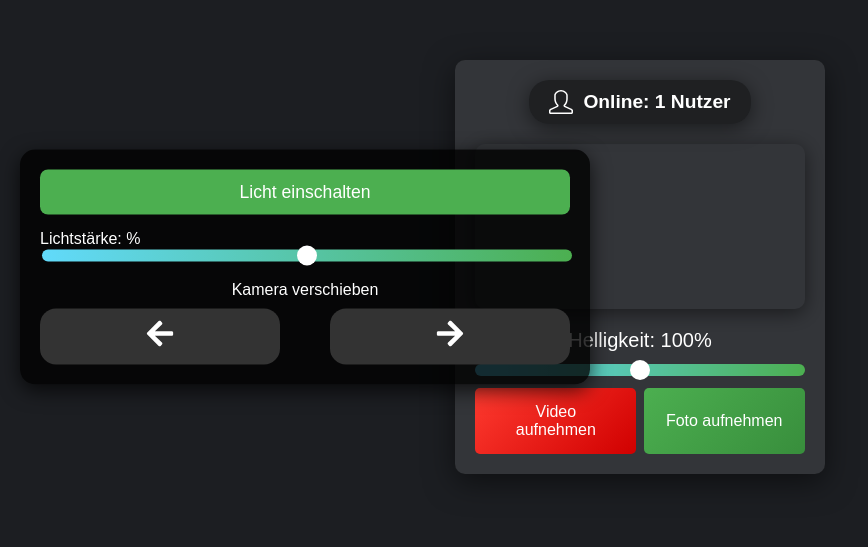
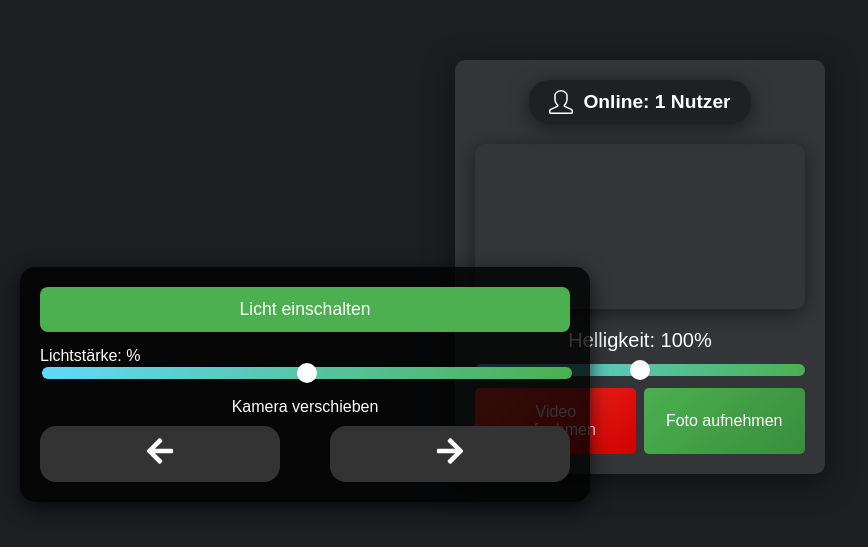
Before and after one commit to ubejdullah/webcam-recorder, a React (Vite) app: page / in a window 1280 px wide. Shown: the part 133-680 px from the top of the page, without its empty margins (0-868 px from the left). Built offline with nearby package versions, Linux system fonts and the light colour scheme; no server answers.

Commit message:
Die verschiedenen Componenten wie CamVideo und ControlComponent kann man nun beliebig verschieben.

```diff
--- a/package.json
+++ b/package.json
@@ -12,6 +12,7 @@
   "dependencies": {
     "react": "^18.3.1",
     "react-dom": "^18.3.1",
+    "react-draggable": "^4.4.6",
     "react-icons": "^5.3.0",
     "react-router-dom": "^6.27.0"
   },
--- a/src/components/CamVideo.jsx
+++ b/src/components/CamVideo.jsx
@@ -1,5 +1,6 @@
 import React, { useRef, useEffect, useState } from 'react';
 import { SlUser } from 'react-icons/sl';  // Importiere das SlUser Icon
+import Draggable from 'react-draggable';  // Importiere die Draggable-Komponente
 import './CamVideo.css';
 
 const CamVideo = () => {
@@ -18,7 +19,7 @@ const CamVideo = () => {
           videoRef.current.srcObject = stream;
 
           mediaRecorderRef.current = new MediaRecorder(stream, {
-                        mimeType: 'video/webm; codecs=vp8, opus'
+            mimeType: 'video/webm; codecs=vp8, opus',
           });
 
           mediaRecorderRef.current.ondataavailable = (event) => {
@@ -28,7 +29,7 @@ const CamVideo = () => {
           };
         }
       } catch (error) {
-                console.error("Error accessing webcam: ", error);
+        console.error('Error accessing webcam: ', error);
       }
     };
 
@@ -83,6 +84,7 @@ const CamVideo = () => {
   };
 
   return (
+    <Draggable>
       <div className={`container ${recording ? 'recording' : ''}`}>
         {/* Anzeige für Online-Nutzer */}
         <div className="online-users-container">
@@ -98,8 +100,11 @@ const CamVideo = () => {
             filter: `brightness(${brightness}%)`,
           }}
         ></video>
+
         <div className="controls">
-                <label htmlFor="brightness" className="brightness-label">Helligkeit: {brightness}%</label>
+          <label htmlFor="brightness" className="brightness-label">
+            Helligkeit: {brightness}%
+          </label>
           <input
             type="range"
             id="brightness"
@@ -124,6 +129,7 @@ const CamVideo = () => {
           )}
         </div>
       </div>
+    </Draggable>
   );
 };
 
--- a/src/components/ControlComponent.jsx
+++ b/src/components/ControlComponent.jsx
@@ -1,11 +1,11 @@
 import React, { useState } from 'react';
 import './ControlComponent.css'; // Styles für die Steuerkomponente
 import { FaArrowLeft, FaArrowRight } from 'react-icons/fa'; // Importiere Pfeil-Icons von React Icons
+import Draggable from 'react-draggable'; // Importiere Draggable
 
 const ControlComponent = ({ onBrightnessChange, onLightToggle, lightState, brightness, onDrag }) => {
   const [localBrightness, setLocalBrightness] = useState(brightness);
   const [isLightOn, setisLightOn] = useState(lightState); // Verwende 'lightState' für das Prop
-
 
   const LightOn = () => {
     // Licht ein-/ausschalten
@@ -23,9 +23,13 @@ const ControlComponent = ({ onBrightnessChange, onLightToggle, lightState, brigh
   };
 
   return (
+    <Draggable>
       <div className="control-container">
         <div className="light-toggle">
-        <button onClick={isLightOn ?  LightOff : LightOn} className={`light-toggle-button ${isLightOn ? 'on' : 'off'}`}>
+          <button
+            onClick={isLightOn ? LightOff : LightOn}
+            className={`light-toggle-button ${isLightOn ? 'on' : 'off'}`}
+          >
             {isLightOn ? 'Licht ausschalten' : 'Licht einschalten'}
           </button>
         </div>
@@ -49,6 +53,7 @@ const ControlComponent = ({ onBrightnessChange, onLightToggle, lightState, brigh
           </div>
         </div>
       </div>
+    </Draggable>
   );
 };
 
```
Also changed, not shown: 1 other file (tests, documents, lock files or other folders). Lines whose indentation alone changed are shown as unchanged.
